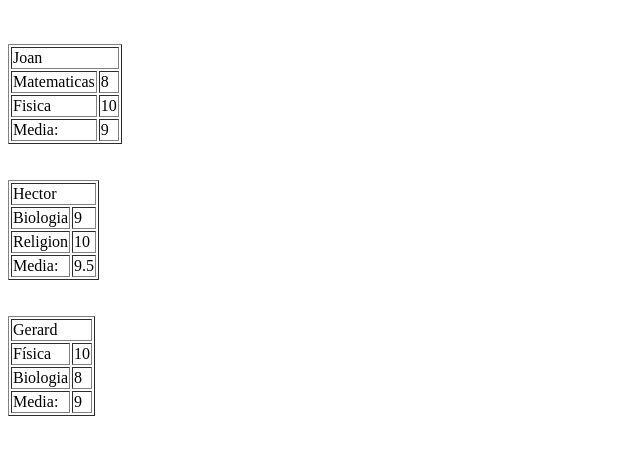
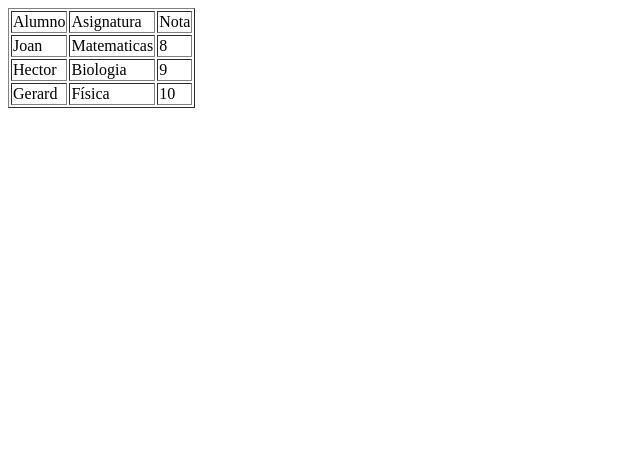
Before and after one commit to defiler23/web_php, a PHP site: page / in a window 1280 px wide. Shown: the top 455 px of the page, without its empty margins (0-640 px from the left). Run offline with PHP 8.4, Linux system fonts and the light colour scheme.

Commit message:
Update index.php

```diff
--- a/index.php
+++ b/index.php
@@ -2,54 +2,36 @@
 <html lang="en">
 <head>
     <meta charset="UTF-8">
-    <title>Ejercicio - 7E2</title>
+    <title>Ej. Array-Tabla</title>
 </head>
 <body>
-   <?php
-    $alumno = array("Joan", "Hector", "Gerard", "Joan", "Hector", "Gerard");
-    $asignatura = array("Matematicas", "Biologia", "Física", "Fisica", "Religion", "Biologia");
-    $nota = array("8", "9", "10", "10", "10", "8");
+    <?php
+        $alumno = array("Joan", "Hector", "Gerard");
+        $asignatura = array("Matematicas", "Biologia", "Física");
+        $nota = array("8", "9", "10");
 
-    function notasAlumno($nombre){
-            global $alumno, $asignatura, $nota;
     ?>
     <table border="1">
         <tr>
-            <td colspan="2"><?=$nombre; ?></td>
+            <td>Alumno</td>
+            <td>Asignatura</td>
+            <td>Nota</td>
         </tr>
         <?php
             for ($i = 0; $i < count($alumno); $i++){
-                if($nombre == $alumno[$i]){
         ?>
-                <tr>
-                    <td><?=$asignatura[$i]; ?></td>
-                    <td><?=$nota[$i]; ?></td>
-                </tr>
-                <br/>
-        <?php
-                }
-        }
-        $suma = 0;
-        $num = 0;
-        for ($i=0; $i<count($nota);$i++){
-            if ($nombre == $alumno[$i]){
-                $suma += $nota[$i];
-                $num++;
-            }
-        }
-        $media = $suma/$num;
-        ?>
-                <tr>
-                    <td>Media: </td>
-                    <td><?=$media;?></td>
-                </tr>
-    <?php
-    }
-    notasAlumno("Joan");
-    notasAlumno("Hector");
-    notasAlumno("Gerard");
-    ?>
-
+           <tr>
+            <td>
+                <?= $alumno[$i]; ?>
+            </td>
+            <td>
+                <?= $asignatura[$i]; ?>
+            </td>
+            <td>
+                <?= $nota[$i]; ?>
+            </td>
+        </tr>
+        <?php } ?>
     </table>
 </body>
 </html>
```
